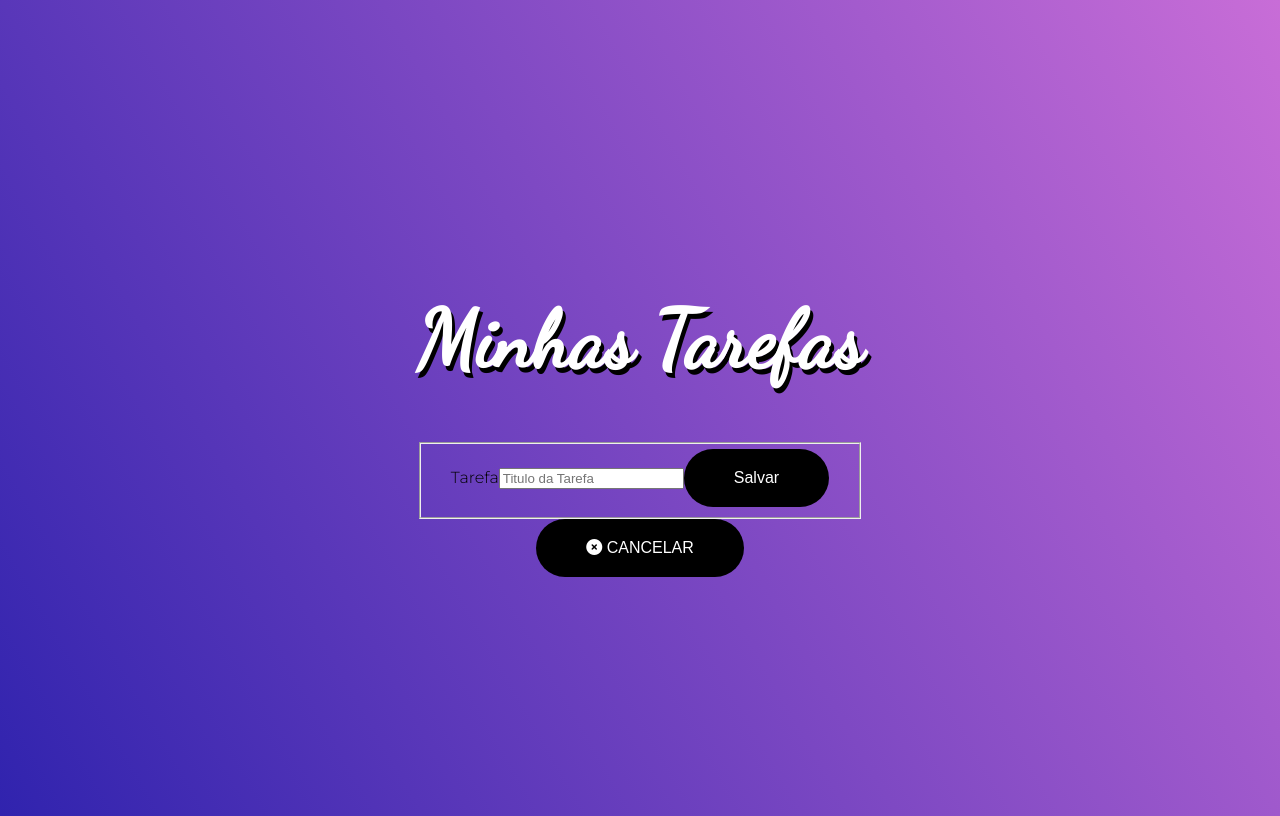
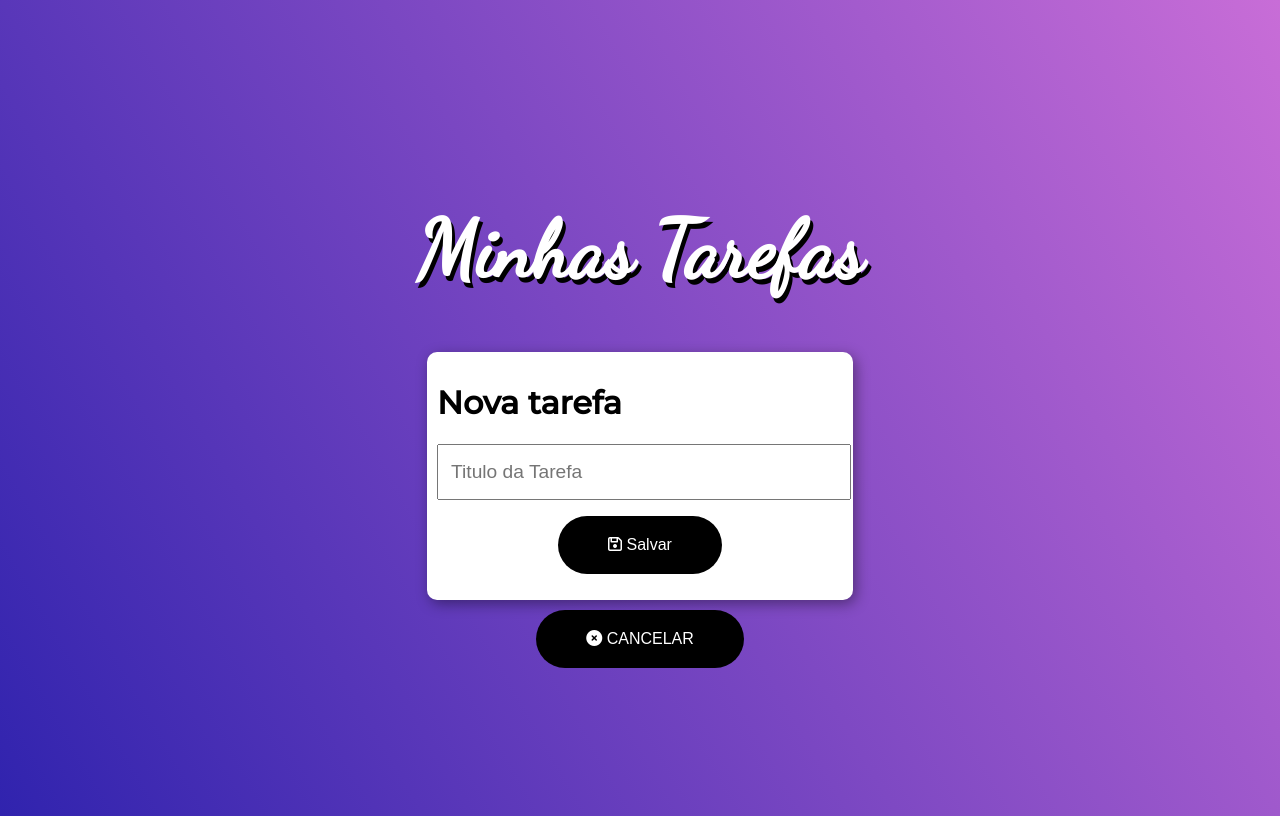
Before and after one commit to barrosebs/Angular-Profissional, an Angular app: page / in a window 1280 px wide. Both pictures are taken after a click on the button "NOVA TAREFA". Built offline with nearby package versions, Linux system fonts and the light colour scheme.

Commit message:
Aula 23. Estilizando o Formulário

```diff
--- a/src/app/app.component.html
+++ b/src/app/app.component.html
@@ -12,12 +12,12 @@
 
 <div id="modal" *ngIf="mode=='add'" class="animated flipInx">
 <form [formGroup]="form">
-  <fieldset>
-    <label >Tarefa</label>
+<h1>Nova tarefa</h1>
     <input type="text" placeholder="Titulo da Tarefa" maxlength="60" formControlName="title"/>
-    <small *ngIf="form.controls.title.invalid && !form.controls.title.pristine">Este campo deve conter entre 3 e 60 caracteres</small>
-    <button [disabled]="form.invalid" (click)="add()" class="button">Salvar</button>
-  </fieldset>
+    <small *ngIf="form.controls.title.invalid && !form.controls.title.pristine" class="danger">Este campo deve conter entre 3 e 60 caracteres</small><br/>
+    <p class="text-center">
+    <button [disabled]="form.invalid" (click)="add()" class="button"><i class="fa fa-save"></i> Salvar</button>
+  </p>
 </form>
 </div>
 
--- a/src/app/app.component.ts
+++ b/src/app/app.component.ts
@@ -58,6 +58,7 @@ export class AppComponent {
   save(){
     const data = JSON.stringify(this.todos);
     localStorage.setItem('todos', data);
+    this.mode = 'list';
   }
   load(){
     const data = localStorage.getItem('todos')
--- a/src/styles.css
+++ b/src/styles.css
@@ -72,3 +72,28 @@ ul{
     padding-left: 50px;
     padding-right: 50px;
 }
+
+#modal{
+    text-align: left;
+    margin: 10px;
+    padding: 10px;
+    background: #fff;
+    border-radius: 10px;
+    -webkit-box-shadow: 3px 4px 14px 0px rgba(0,0,0,0.39);
+    -moz-box-shadow: 3px 4px 14px 0px rgba(0,0,0,0.39);
+    box-shadow: 3px 4px 14px 0px rgba(0,0,0,0.39);
+}
+
+input{
+    width: 100%;
+    line-height: 50px;
+    text-indent: 10px;
+    font-size: 1.2em;
+}
+.danger{
+    background-color: #ff0000;
+    color:#fff;
+    font-weight: bold;
+    padding: 5px;
+    margin-top: 10px;
+}
```
